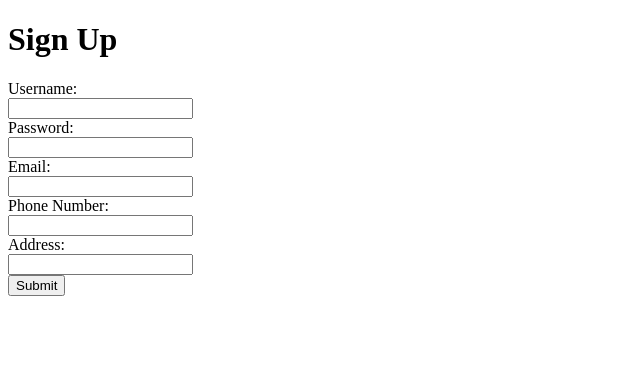
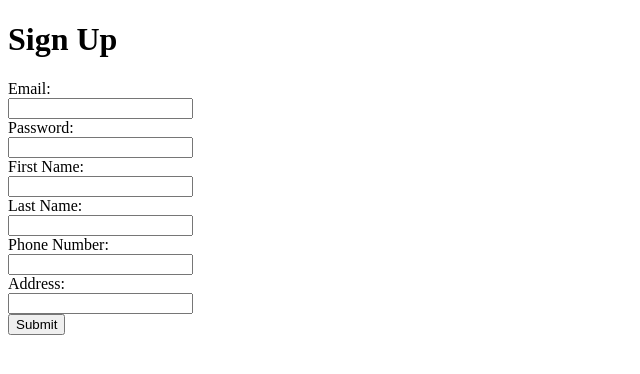
Before and after one commit to PressedPink/ToolOwnershipTracker, a Django app: template ToolOwnershipTracker/templates/signup.html in a window 1280 px wide. Shown: the top 374 px of the page, without its empty margins (0-640 px from the left). Run offline with Django 4.2, Linux system fonts and the light colour scheme; the template is opened without the code that fills it, so the values that code supplies are empty.

Commit message:
reformatting signup.html, forgot some fields.

```diff
--- a/ToolOwnershipTracker/templates/signup.html
+++ b/ToolOwnershipTracker/templates/signup.html
@@ -8,20 +8,29 @@
     <form action="/signup/" method="post">
       {%  csrf_token %}
       <div>
-          <label for="username">Username:</label><br>
+          <label for="username">Email:</label><br>
               <input required pattern="[a-zA-Z0-9-]+" title="only numbers and alphabetical characters"
                      id="username" type="text" name="username"><br>
+
           <label for="password">Password:</label><br>
               <input required pattern="[a-zA-Z0-9-]+" title="only numbers and alphabetical characters"
                      id="password" type="text" name="password"><br>
-          <label for="email">Email:</label><br>
-              <input required pattern="[a-Z0-9._%+-]+@[a-z0-9.-]+\.[a-z]{2,}$" title="only valid emails accepted"
-                     id="email" type="email" name="email"><br>
+
+          <label for="firstName">First Name:</label><br>
+              <input required pattern="[a-zA-Z]" title="only alphabetical characters"
+                     id="firstName" type="firstName" name="firstName"><br>
+
+          <label for="lastName">Last Name:</label><br>
+              <input required pattern="[a-zA-Z]" title="only alphabetical characters"
+                     id="lastName" type="lastName" name="lastName"><br>
+
           <label for="phone">Phone Number:</label><br>
               <input required pattern="[0-9]{3}-[0-9]{3}-[0-9]{4}" title="Only valid phone numbers in the xxx-xxx-xxxx format will be accepted."
                      id="phone" type="tel" name="phone"><br>
+
           <label for="address">Address: </label><br>
               <input required id="address" type="text" name="address"><br>
+
           <input type = "submit">
       </div>
   </form>
```
